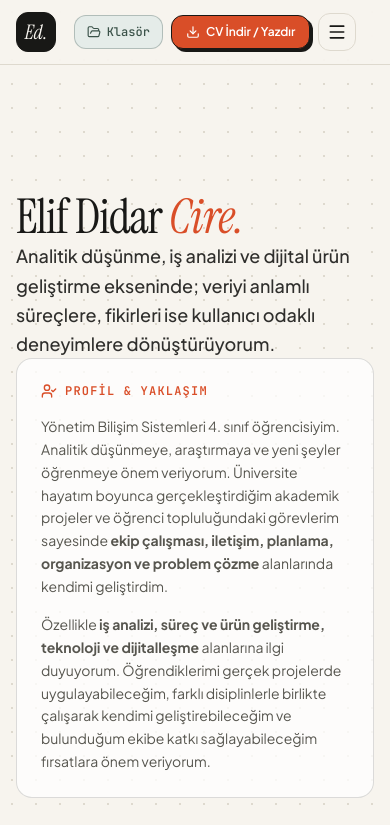
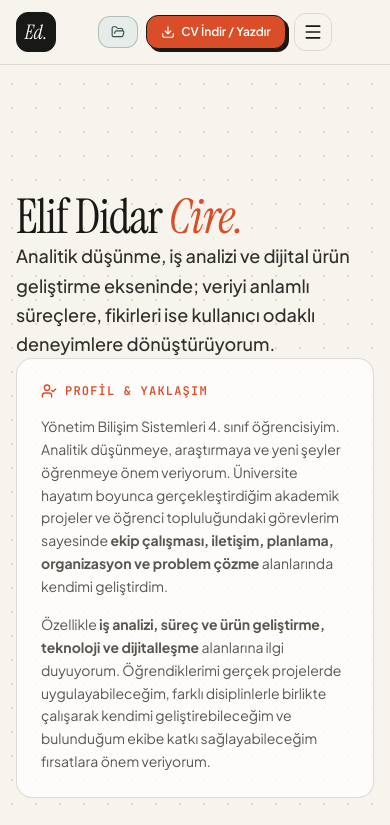
Before and after one commit to elifdidarcire/elifdidarcire.github.io, a plain HTML site: page index.html in a window 390 px wide. Shown: the top 825 px of the page. Drawn offline with nearby package versions, Linux system fonts and the light colour scheme.

Commit message:
Update index.html

```diff
--- a/index.html
+++ b/index.html
@@ -175,7 +175,6 @@
                     <label for="folder-loader" title="ZIP'ten çıkardığınız 'hepsi' klasörünü seçerek tüm fotoğrafları ve PDF'leri canlı yükleyin" class="cursor-pointer inline-flex items-center gap-1.5 px-3 py-2 rounded-xl text-xs font-mono font-medium bg-sageLight text-sage border border-sage/30 hover:bg-sage hover:text-white transition-all">
                         <i data-lucide="folder-open" class="w-3.5 h-3.5"></i>
 
-                        <span class="sm:hidden">Klasör</span>
                     </label>
                     <input type="file" id="folder-loader" webkitdirectory directory multiple class="hidden" onchange="handleFolderSelect(event)">
 
```
